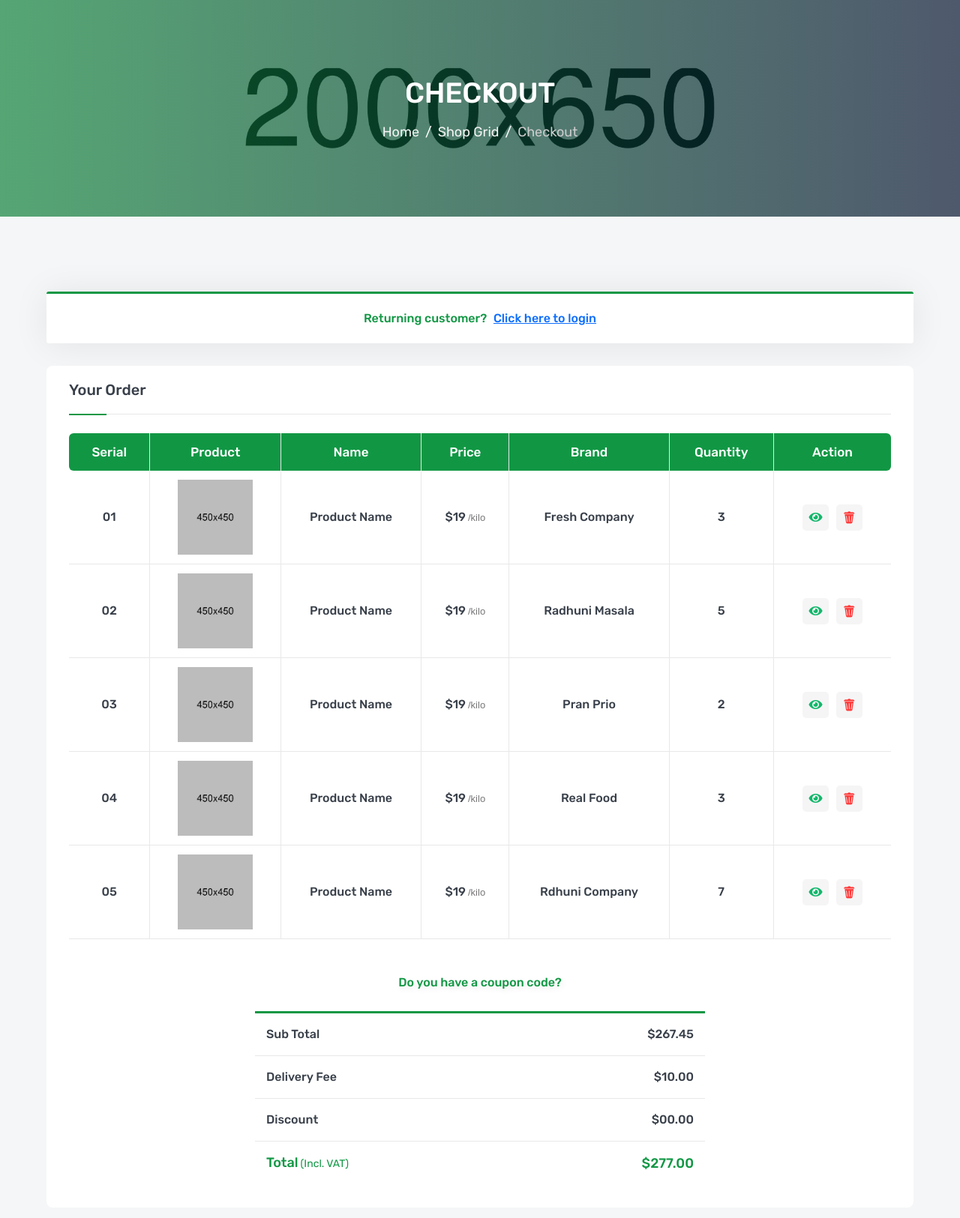
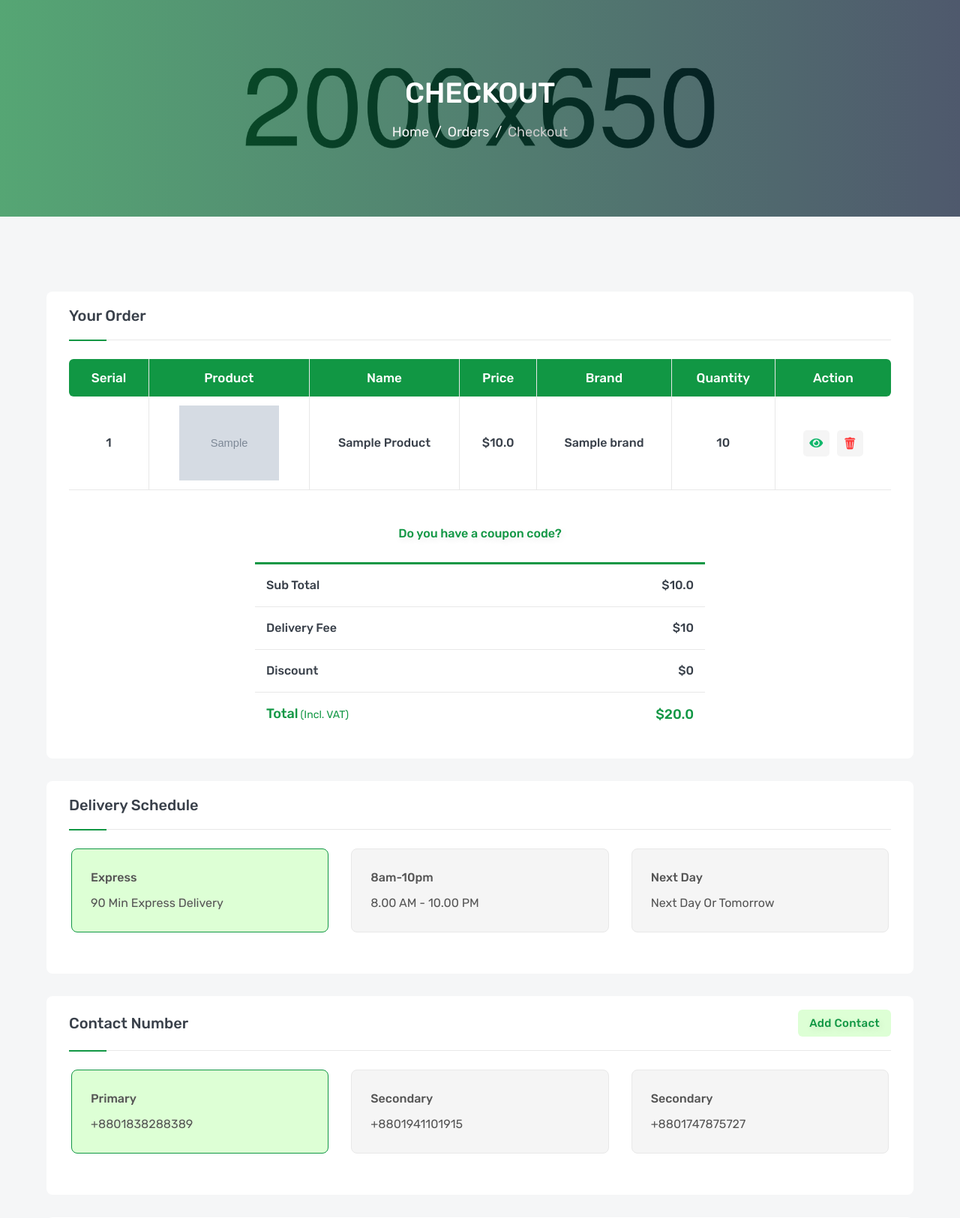
Before and after one commit to MustafaAhmed-star/Amazon-Clone, a Django app: page /orders/checkout in a window 1280 px wide. Shown: the part 201-1826 px from the top of the page at 75% size. Run offline with Django 4.2, Linux system fonts and the light colour scheme; a user stored in the database is signed in; tables that the repository leaves empty hold one stand-in row (values such as "Sample post"); grey boxes marked "Sample" are stand-in pictures; some libraries are stand-ins or nearby versions.

Commit message:
Show : data in checkout.html

```diff
--- a/orders/templates/orders/checkout.html
+++ b/orders/templates/orders/checkout.html
@@ -19,7 +19,7 @@
                 <h2>checkout</h2>
                 <ol class="breadcrumb">
                     <li class="breadcrumb-item"><a href="index.html">Home</a></li>
-                    <li class="breadcrumb-item"><a href="shop-4column.html">shop grid</a></li>
+                    <li class="breadcrumb-item"><a href="shop-4column.html">Orders</a></li>
                     <li class="breadcrumb-item active" aria-current="page">checkout</li>
                 </ol>
             </div>
@@ -35,11 +35,11 @@
         <section class="inner-section checkout-part">
             <div class="container">
                 <div class="row">
-                    <div class="col-lg-12">
+                    {% comment %} <div class="col-lg-12">
                         <div class="alert-info">
                             <p>Returning customer? <a href="login.html">Click here to login</a></p>
                         </div>
-                    </div>
+                    </div> {% endcomment %}
                     <div class="col-lg-12">
                         <div class="account-card">
                             <div class="account-title">
@@ -60,66 +60,22 @@
                                             </tr>
                                         </thead>
                                         <tbody>
+                                            {% for item in cartItems  %}
+
+
                                             <tr>
-                                                <td class="table-serial"><h6>01</h6></td>
-                                                <td class="table-image"><img src="images/product/01.jpg" alt="product"></td>
-                                                <td class="table-name"><h6>product name</h6></td>
-                                                <td class="table-price"><h6>$19<small>/kilo</small></h6></td>
-                                                <td class="table-brand"><h6>Fresh Company</h6></td>
-                                                <td class="table-quantity"><h6>3</h6></td>
+                                                <td class="table-serial"><h6>{{ forloop.counter }}</h6></td>
+                                                <td class="table-image"><img src="{{item.product.image.url}}" alt="product"></td>
+                                                <td class="table-name"><h6>{{item.product}}</h6></td>
+                                                <td class="table-price"><h6>${{item.product.price}}</h6></td>
+                                                <td class="table-brand"><h6>{{item.product.brand}}</h6></td>
+                                                <td class="table-quantity"><h6>{{item.quantity}}</h6></td>
                                                 <td class="table-action">
                                                     <a class="view" href="#" title="Quick View" data-bs-toggle="modal" data-bs-target="#product-view"><i class="fas fa-eye"></i></a>
                                                     <a class="trash" href="#" title="Remove Wishlist"><i class="icofont-trash"></i></a>
                                                 </td>
                                             </tr>
-                                            <tr>
-                                                <td class="table-serial"><h6>02</h6></td>
-                                                <td class="table-image"><img src="images/product/02.jpg" alt="product"></td>
-                                                <td class="table-name"><h6>product name</h6></td>
-                                                <td class="table-price"><h6>$19<small>/kilo</small></h6></td>
-                                                <td class="table-brand"><h6>Radhuni Masala</h6></td>
-                                                <td class="table-quantity"><h6>5</h6></td>
-                                                <td class="table-action">
-                                                    <a class="view" href="#" title="Quick View" data-bs-toggle="modal" data-bs-target="#product-view"><i class="fas fa-eye"></i></a>
-                                                    <a class="trash" href="#" title="Remove Wishlist"><i class="icofont-trash"></i></a>
-                                                </td>
-                                            </tr>
-                                            <tr>
-                                                <td class="table-serial"><h6>03</h6></td>
-                                                <td class="table-image"><img src="images/product/03.jpg" alt="product"></td>
-                                                <td class="table-name"><h6>product name</h6></td>
-                                                <td class="table-price"><h6>$19<small>/kilo</small></h6></td>
-                                                <td class="table-brand"><h6>Pran Prio</h6></td>
-                                                <td class="table-quantity"><h6>2</h6></td>
-                                                <td class="table-action">
-                                                    <a class="view" href="#" title="Quick View" data-bs-toggle="modal" data-bs-target="#product-view"><i class="fas fa-eye"></i></a>
-                                                    <a class="trash" href="#" title="Remove Wishlist"><i class="icofont-trash"></i></a>
-                                                </td>
-                                            </tr>
-                                            <tr>
-                                                <td class="table-serial"><h6>04</h6></td>
-                                                <td class="table-image"><img src="images/product/04.jpg" alt="product"></td>
-                                                <td class="table-name"><h6>product name</h6></td>
-                                                <td class="table-price"><h6>$19<small>/kilo</small></h6></td>
-                                                <td class="table-brand"><h6>Real Food</h6></td>
-                                                <td class="table-quantity"><h6>3</h6></td>
-                                                <td class="table-action">
-                                                    <a class="view" href="#" title="Quick View" data-bs-toggle="modal" data-bs-target="#product-view"><i class="fas fa-eye"></i></a>
-                                                    <a class="trash" href="#" title="Remove Wishlist"><i class="icofont-trash"></i></a>
-                                                </td>
-                                            </tr>
-                                            <tr>
-                                                <td class="table-serial"><h6>05</h6></td>
-                                                <td class="table-image"><img src="images/product/05.jpg" alt="product"></td>
-                                                <td class="table-name"><h6>product name</h6></td>
-                                                <td class="table-price"><h6>$19<small>/kilo</small></h6></td>
-                                                <td class="table-brand"><h6>Rdhuni Company</h6></td>
-                                                <td class="table-quantity"><h6>7</h6></td>
-                                                <td class="table-action">
-                                                    <a class="view" href="#" title="Quick View" data-bs-toggle="modal" data-bs-target="#product-view"><i class="fas fa-eye"></i></a>
-                                                    <a class="trash" href="#" title="Remove Wishlist"><i class="icofont-trash"></i></a>
-                                                </td>
-                                            </tr>
+                                            {% endfor %}
                                         </tbody>
                                     </table>
                                 </div>
@@ -134,19 +90,19 @@
                                     <ul>
                                         <li>
                                             <span>Sub total</span>
-                                            <span>$267.45</span>
+                                            <span>${{subTotal}}</span>
                                         </li>
                                         <li>
                                             <span>delivery fee</span>
-                                            <span>$10.00</span>
+                                            <span>${{deliveryFee}}</span>
                                         </li>
                                         <li>
                                             <span>discount</span>
-                                            <span>$00.00</span>
+                                            <span>${{discount}}</span>
                                         </li>
                                         <li>
                                             <span>Total<small>(Incl. VAT)</small></span>
-                                            <span>$277.00</span>
+                                            <span>${{total}}</span>
                                         </li>
                                     </ul>
                                 </div>
--- a/orders/views.py
+++ b/orders/views.py
@@ -1,7 +1,7 @@
 from django.shortcuts import render,redirect
 from .models import Order,Cart,CartItems
 from products.models import Product
-
+from settings.models import DeliveryFee
 
 def order_list(request):
     orders = Order.objects.filter(user = request.user)
@@ -13,7 +13,29 @@
     return render(request,'orders/orderlist.html',context)
 
 def checkout(request):
-    return render(request,'orders/checkout.html')
+    cart = Cart.objects.get(user = request.user,status='InProgress')
+
+    cartItems = CartItems.objects.filter(cart = cart)
+
+    deliveryFee = DeliveryFee.objects.last().fee
+
+    discount = 0
+
+    subTotal = cart.cart_total
+
+    total = round(subTotal + deliveryFee,2)
+
+    context = {
+    'cartItems':cartItems,
+    'deliveryFee':deliveryFee,
+    'subTotal':subTotal,
+    'discount':discount,
+    'total':total,
+
+    }
+
+
+    return render(request,'orders/checkout.html',context)
 
 
 def add_to_cart(request):
```
